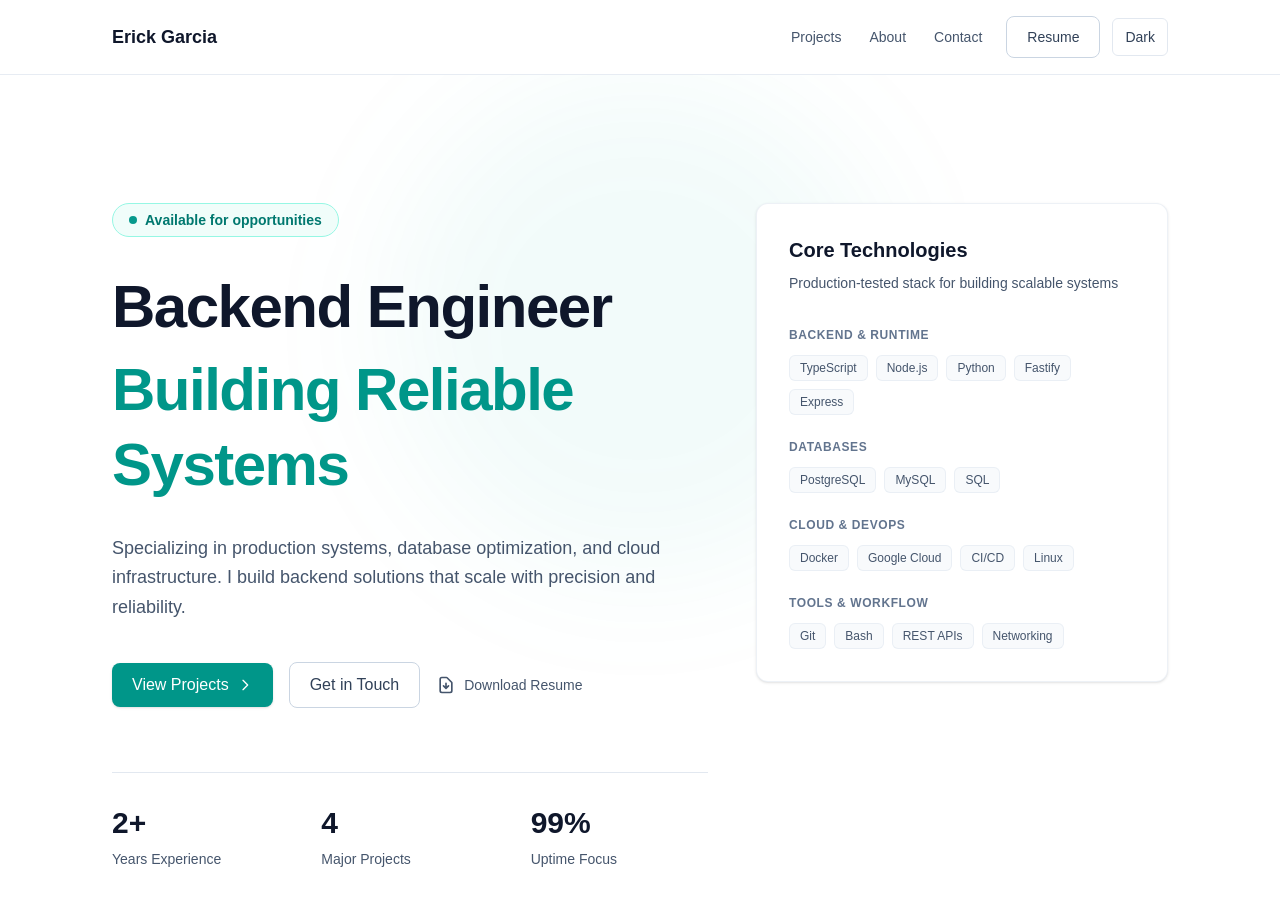
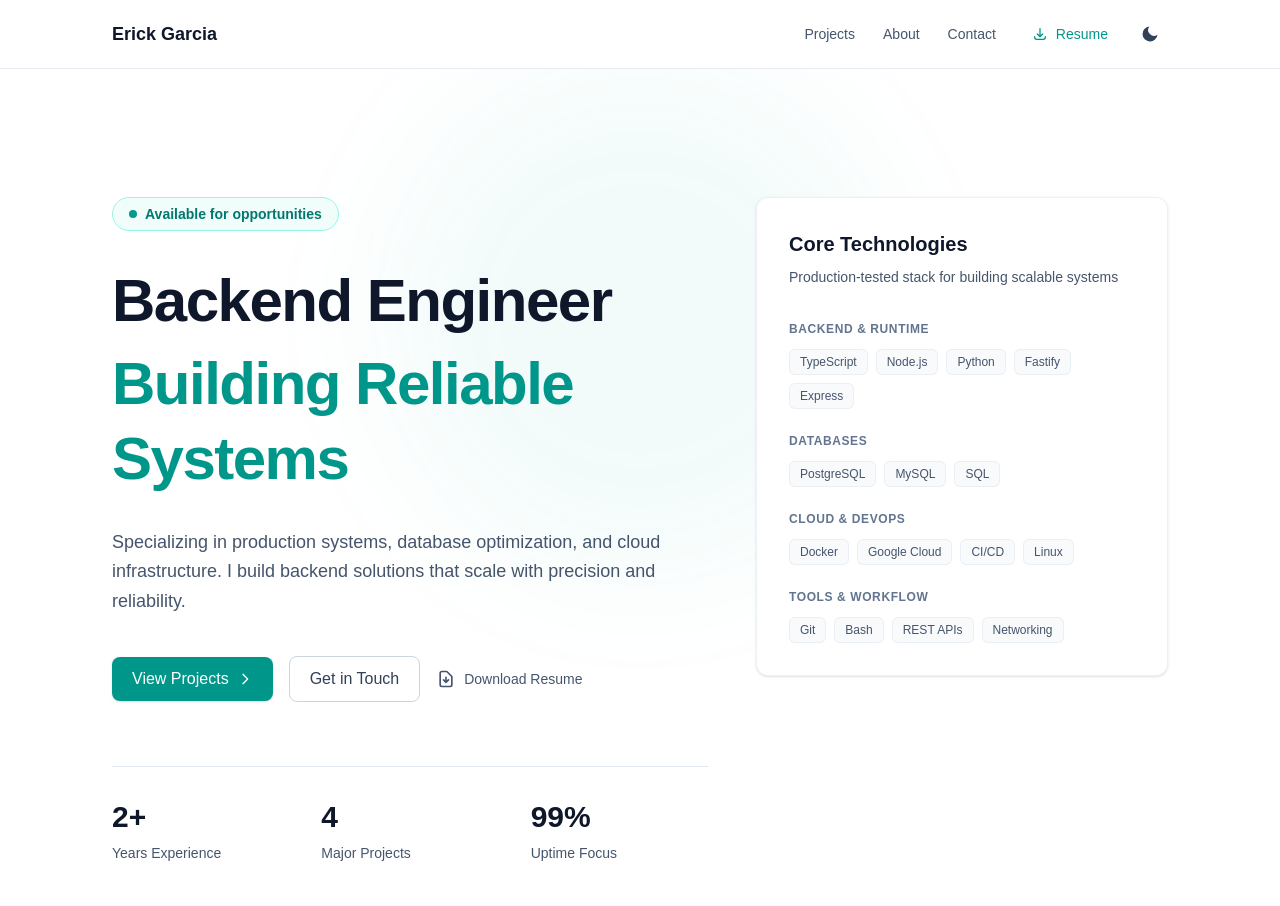
Before and after one commit to eggarcia98/portfolio, a Next.js app: page / in a window 1280 px wide. Shown: the top 906 px of the page. Built offline with nearby package versions, Linux system fonts and the light colour scheme.

Commit message:
style: enhance Navbar and ThemeToggle components with improved button styles and icons for better user experience

```diff
--- a/src/components/navbar.tsx
+++ b/src/components/navbar.tsx
@@ -46,8 +46,11 @@ export function Navbar() {
                             <a
                                 href="/Erick_Garcia_Resume.pdf"
                                 download
-                                className="btn btn-secondary text-sm"
+                                className="inline-flex items-center gap-2 rounded-md px-3 py-2 text-sm font-medium text-teal-600 transition-colors hover:bg-teal-50 dark:text-teal-400 dark:hover:bg-teal-950/30"
                             >
+                                <svg className="h-4 w-4" fill="none" stroke="currentColor" viewBox="0 0 24 24">
+                                    <path strokeLinecap="round" strokeLinejoin="round" strokeWidth={2} d="M4 16v1a3 3 0 003 3h10a3 3 0 003-3v-1m-4-4l-4 4m0 0l-4-4m4 4V4" />
+                                </svg>
                                 Resume
                             </a>
                         </div>
--- a/src/components/theme-toggle.tsx
+++ b/src/components/theme-toggle.tsx
@@ -16,10 +16,18 @@ export function ThemeToggle() {
         <button
             type="button"
             onClick={() => setTheme(current === "dark" ? "light" : "dark")}
-            className="rounded-md border border-slate-200 px-3 py-2 text-sm text-slate-700 hover:bg-slate-50 dark:border-slate-800 dark:text-slate-200 dark:hover:bg-slate-900"
+            className="rounded-md p-2 text-slate-700 transition-colors hover:bg-slate-100 dark:text-slate-200 dark:hover:bg-slate-800"
             aria-label="Toggle theme"
         >
-            {current === "dark" ? "Light" : "Dark"}
+            {current === "dark" ? (
+                <svg className="h-5 w-5" fill="currentColor" viewBox="0 0 24 24">
+                    <path d="M12 3v1m0 16v1m9-9h-1m-16 0H1m15.364 1.636l.707-.707M6.343 6.343l-.707-.707m12.728 0l-.707.707M6.343 17.657l-.707.707M16 12a4 4 0 11-8 0 4 4 0 018 0z" />
+                </svg>
+            ) : (
+                <svg className="h-5 w-5" fill="currentColor" viewBox="0 0 24 24">
+                    <path d="M21 12.79A9 9 0 1 1 11.21 3 7 7 0 0 0 21 12.79z" />
+                </svg>
+            )}
         </button>
     );
 }
```
